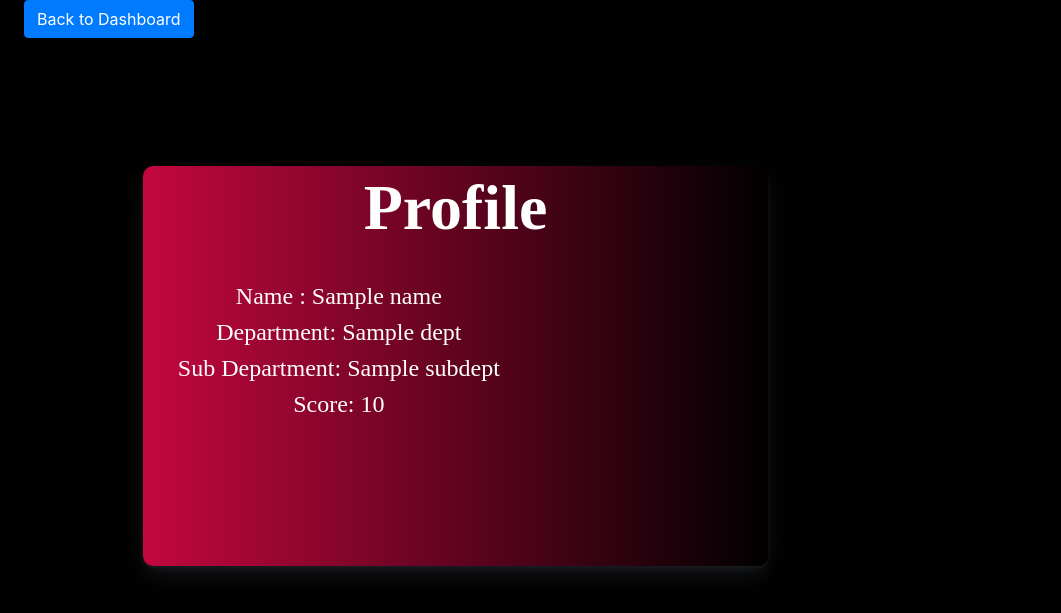
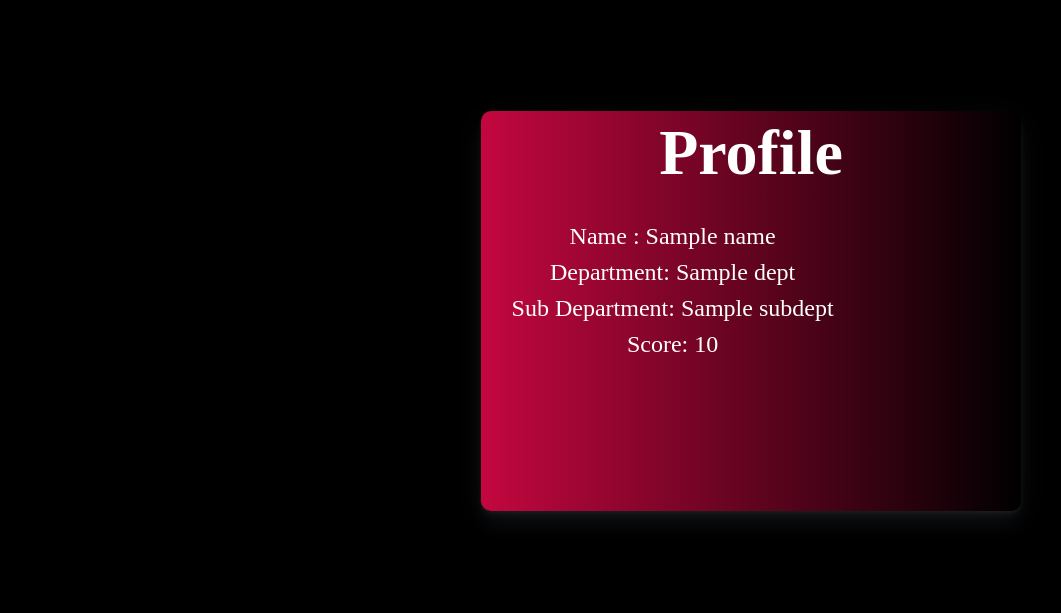
Before and after one commit to LintaPaul/2021_IBM_Code_Challenge_Surround360, a Django app: template templates/officialprofile.html in a window 1280 px wide; the page is wider, and only the part inside the window is pictured. Shown: the part 56-669 px from the top of that part, without its empty margins (0-1061 px from the left). Run offline with Django 3.2, Linux system fonts and the light colour scheme; the template is opened without the code that fills it: most values are stand-ins (such as "Sample title", 1, 10 or a date in 2020); some libraries are stand-ins or nearby versions.

Commit message:
db_change

```diff
--- a/templates/officialprofile.html
+++ b/templates/officialprofile.html
@@ -16,13 +16,15 @@
     <b>{{score}}</b> -->
 <style>
     .card{
+        margin-right: auto;
+        margin-left: auto;
         background-color: #fff;
     text-align: center;
     width: 50%;
     height: 50%;
     border-radius: 10px;
     border: none;
-    position: relative;
+    /* position: relative; */
     margin-bottom: 30px;
     box-shadow: 0 0.46875rem 2.1875rem rgba(90,97,105,0.1), 0 0.9375rem 1.40625rem rgba(90,97,105,0.1), 0 0.25rem 0.53125rem rgba(90,97,105,0.12), 0 0.125rem 0.1875rem rgba(90,97,105,0.1);
     }
@@ -31,14 +33,18 @@
     background: linear-gradient(to right, #C3073F, #000000) !important;
     color: #fff;
 
+
+}
+.container
+{
+    margin-left: auto;
+    margin-right: auto;
 }
 
 
 </style>
-<button class="btn btn-primary btn-small ma-2 ml-4">
-    <a href="/trial/backofhome/" style="color:white;text-decoration: none;">Back to Dashboard</a>
-    </button>
-    <div class="col-md 2" style="margin: 10%;">
+    <div class="container">
+        <div class="col-md 2"  style="margin: 10%; ">
             <div class="card l-bg-cherry">
                 <div class="card-statistic-3 p-sm-1 ">
                     <div class="card-icon card-icon-large"><i class="fas fa-shopping-cart"></i></div>
@@ -52,25 +58,16 @@
                         Score: {{score}}
                         <div class="col-8" >
                             <h2 class="d-flex align-items-center mb-0" >
-                            <!-- Name {{name}}
-                            <label for="name">Department  <b>{{dept}}</label>
-                            <label for="name">Sub Department <b>{{subdept}}</b></label>
-                         <br><label for="name">Score <b>{{score}}</b></label>
-     -->
+
+
                               <br>
-<!--
-                            <a href="/trial/elec/" >
-                                <button class="button_slide slide_down" href=""><h5 class="btntxt mb-0">Raise an issue</h5></button>
-                             </a> -->
+
                             </h2>
                         </div>
-                    <!-- <div class="col-4 text-right">
-                        <span>12.5% <i class="fa fa-arrow-up"></i></span>
-                    </div> -->
+
                     </div>
-                <!-- <div class="progress mt-1 " data-height="8" style="height: 8px;">
-                    <div class="progress-bar l-bg-cyan" role="progressbar" data-width="25%" aria-valuenow="25" aria-valuemin="0" aria-valuemax="100" style="width: 25%;"></div>
-                </div> -->
+
+                </div>
             </div>
         </div>
     </div>
```
Lines whose indentation alone changed are shown as unchanged.
